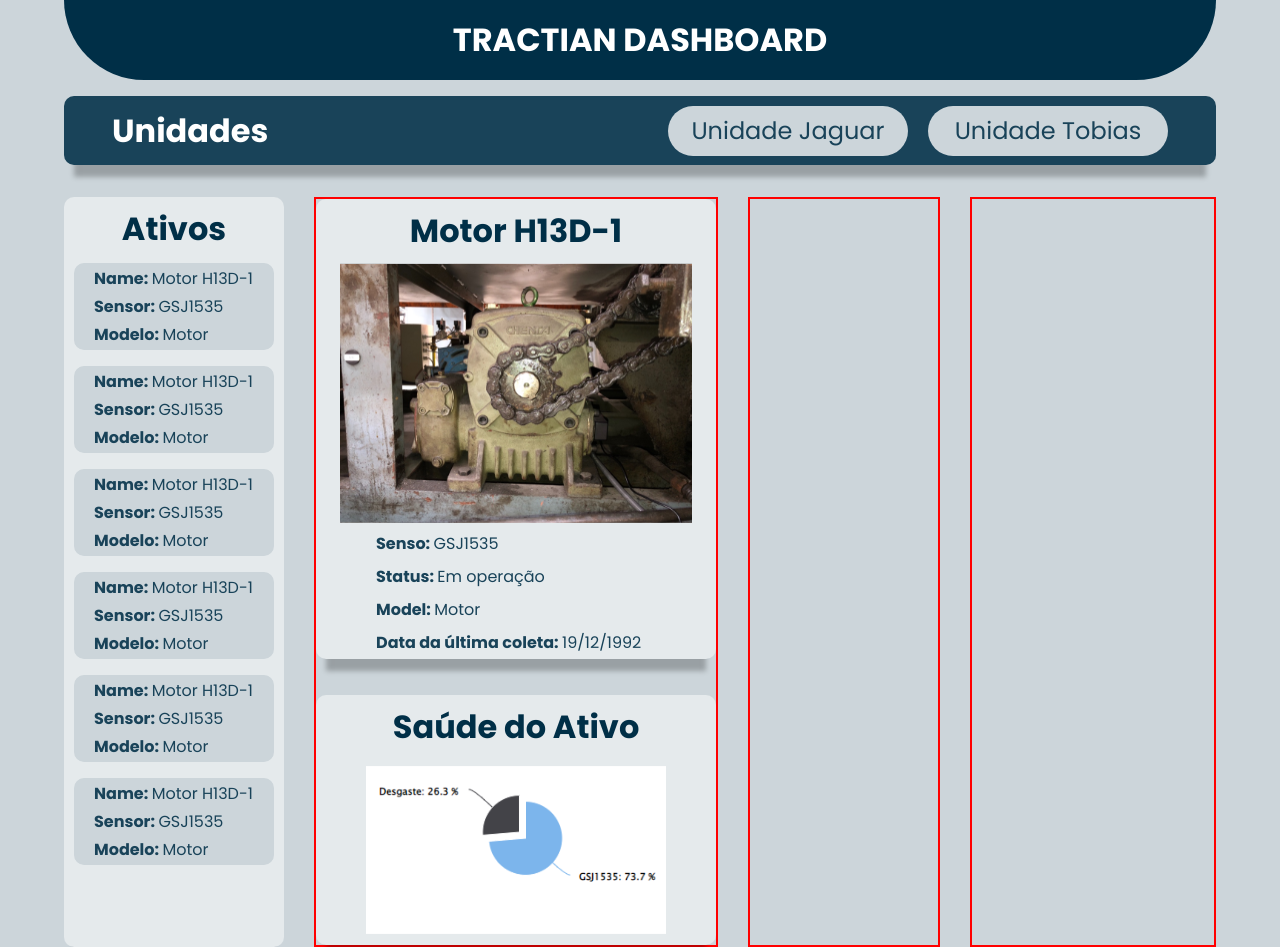
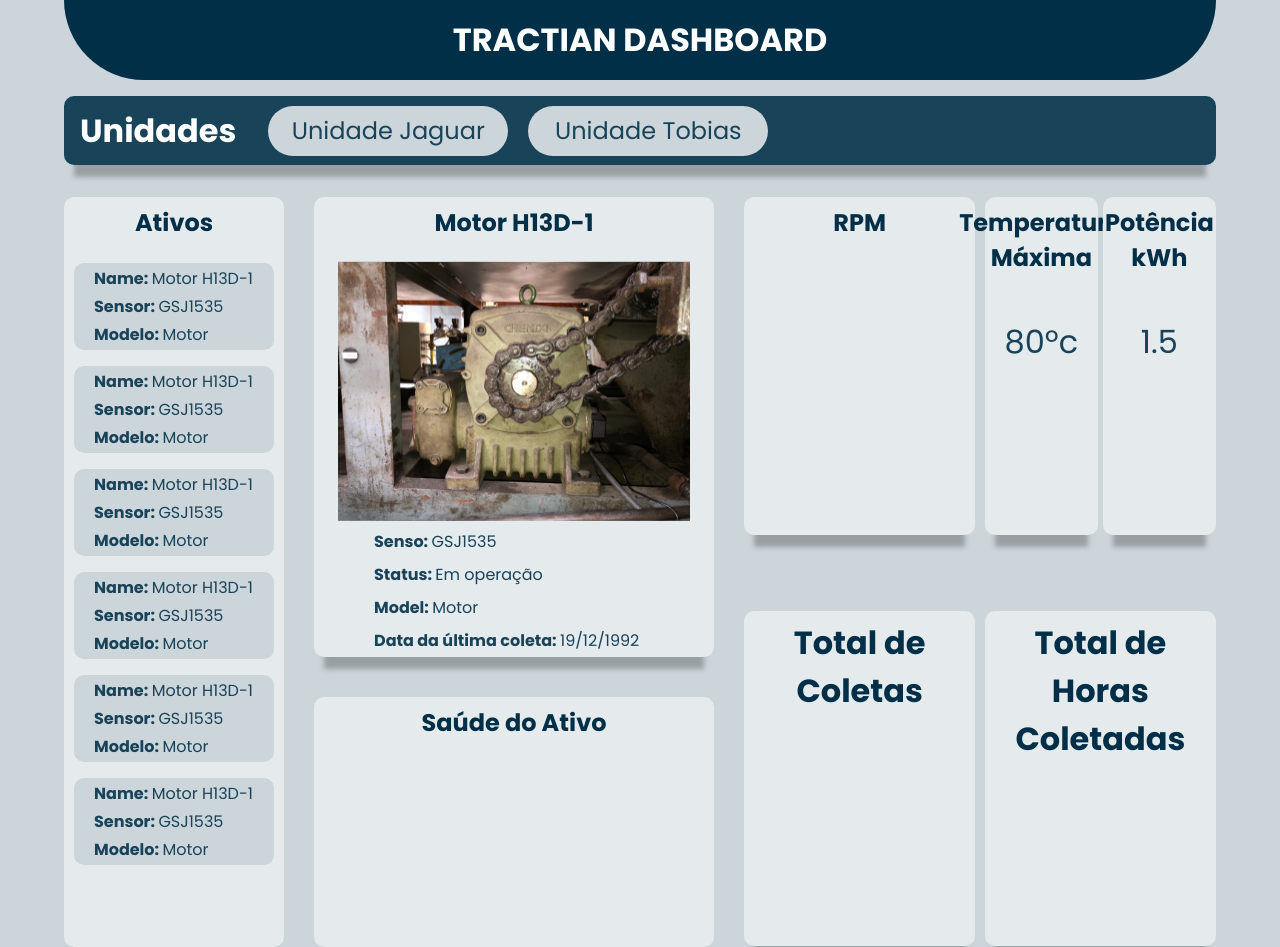
Before and after one commit to jjromary/Dashboard_Ativos_Industriais, a React (Vite) app: page / in a window 1280 px wide. Built offline with nearby package versions, Linux system fonts and the light colour scheme.

Commit message:
layout option 2

```diff
--- a/src/Pages/Home/Components/Units/styles.ts
+++ b/src/Pages/Home/Components/Units/styles.ts
@@ -9,8 +9,8 @@ export const UnitsContainer = styled.div`
 
   display: flex;
   align-items: center;
-  justify-content: space-between;
-  padding: 0 3rem;
+  justify-content: left;
+  padding: 0 1rem;
   box-shadow: 0px 22px 5px -10px rgba(0, 0, 0, 0.25);
 `;
 
@@ -22,6 +22,7 @@ export const Title = styled.span`
 
 export const ButtonsContainer = styled.div`
   min-width: 500px;
+  margin-left: 2rem;
   display: flex;
   align-items: center;
   justify-content: space-between;
--- a/src/Pages/Home/index.tsx
+++ b/src/Pages/Home/index.tsx
@@ -6,14 +6,14 @@ import pizza from '../../Assets/pizza.svg'
 import rpm from '../../Assets/rpm.svg'
 import totalColetas from '../../Assets/totalColetas.svg'
 import horasColetadas from '../../Assets/horasColetadas.svg'
-import { BottomContent, CardsContainer, ContentInfo, HomeContainer, InfoContainer, LeftContent, MidleContent, RightContent, TopContent, Value } from "./styles";
+import { BottomContent, CardsContainer, ContentInfo, GraficContainer, HomeContainer, InfoContainer, LeftContent, MidleContent, RightContent, TopContent, Value } from "./styles";
 
 export default function Home() {
   return (
     <HomeContainer>
       <Units />
       <InfoContainer>
-        <CardDashboard height="750px" width="230px" title="Ativos" fontSize="2rem">
+        <CardDashboard height="750px" width="230px" title="Ativos" fontSize="1.5rem">
           <CardsContainer>
             <CardAssets />
             <CardAssets />
@@ -26,7 +26,7 @@ export default function Home() {
         </CardDashboard>
 
         <LeftContent>
-          <CardDashboard width="400px" height="460px" title="Motor H13D-1" fontSize="2rem">
+          <CardDashboard width="400px" height="460px" title="Motor H13D-1" fontSize="1.5rem">
             <img src={ativo} />
             <ContentInfo>
               <p>Senso: <span>GSJ1535</span></p>
@@ -42,17 +42,26 @@ export default function Home() {
             </ContentInfo>
           </CardDashboard>
 
-          <CardDashboard width="400px" height="250px" title="Saúde do Ativo" fontSize="2rem">
-            <img src={pizza} width='300px' height='200px' />
+          <CardDashboard width="400px" height="250px" title="Saúde do Ativo" fontSize="1.5rem">
           </CardDashboard>
 
         </LeftContent>
 
+        <GraficContainer>
+
           <MidleContent>
-          {/* <CardDashboard width="345px" height="268px" title="RPM" fontSize="2rem">
-            <img src={rpm} />
+            <CardDashboard width="49%" height="100%" title="RPM" fontSize="1.5rem">
             </CardDashboard>
-          <CardDashboard width="345px" height="400px" title="Total de Coletas" fontSize="2rem">
+            <TopContent>
+              <CardDashboard width="49%" height="100%" title="Temperatura Máxima" fontSize="1.5rem">
+                <Value>80ºc</Value>
+              </CardDashboard>
+
+              <CardDashboard width="49%" height="100%" title="Potência kWh" fontSize="1.5rem">
+                <Value>1.5</Value>
+              </CardDashboard>
+            </TopContent>
+            {/* <CardDashboard width="345px" height="400px" title="Total de Coletas" fontSize="2rem">
               <img src={totalColetas} width="200px" height="400px" />
 
             </CardDashboard> */}
@@ -68,15 +77,24 @@ export default function Home() {
             <CardDashboard width="150px" height="268px" title="Potência kWh" fontSize="1rem">
               <Value>1.5</Value>
             </CardDashboard>
-          </TopContent>
-
-          <BottomContent>
-            <CardDashboard width="345px" height="421px" title="Total de Horas Coletadas" fontSize="2rem">
-              <img src={horasColetadas} width="200px" height="400px" />
+          </TopContent> */}
+            <CardDashboard
+              width="49%"
+              height="335px"
+              title="Total de Coletas"
+              fontSize="2rem"
+            >
             </CardDashboard>
-          </BottomContent> */}
+            <CardDashboard
+              width="49%"
+              height="335px"
+              title="Total de Horas Coletadas"
+              fontSize="2rem"
+            >
+            </CardDashboard>
 
           </RightContent>
+        </GraficContainer>
 
       </InfoContainer>
     </HomeContainer>
--- a/src/Pages/Home/styles.ts
+++ b/src/Pages/Home/styles.ts
@@ -44,11 +44,17 @@ export const LeftContent = styled.div`
   display: flex;
   flex-direction: column;
   justify-content: space-between;
-  border: 2px solid red;
 
   :first-child {
     margin-bottom: 1.5rem;
   }
+`;
+
+export const GraficContainer = styled.div`
+  width: 100%;
+  display: flex;
+  flex-direction: column;
+  justify-content: space-between;
 `;
 
 export const ContentInfo = styled.div`
@@ -72,29 +78,27 @@ export const ContentInfo = styled.div`
 `;
 
 export const MidleContent = styled.div`
-  width: 345px;
-  height: 750px;
+  width: 100%;
+  height: 45%;
   background: transparent;
   display: flex;
-  flex-direction: column;
+  flex-direction: row;
   justify-content: space-between;
-  border: 2px solid red;
 `;
 export const RightContent = styled.div`
-  width: 445px;
-  height: 750px;
+  width: 100%;
+  height: 45%;
   background: transparent;
 
   display: flex;
-  flex-direction: column;
+  flex-direction: row;
   align-items: center;
   justify-content: space-between;
-  border: 2px solid red;
 `;
 
 export const TopContent = styled.div`
   display: flex;
-  width: 345px;
+  width: 49%;
   flex-direction: row;
   justify-content: space-between;
 `;
```
Lines whose indentation alone changed are shown as unchanged.
